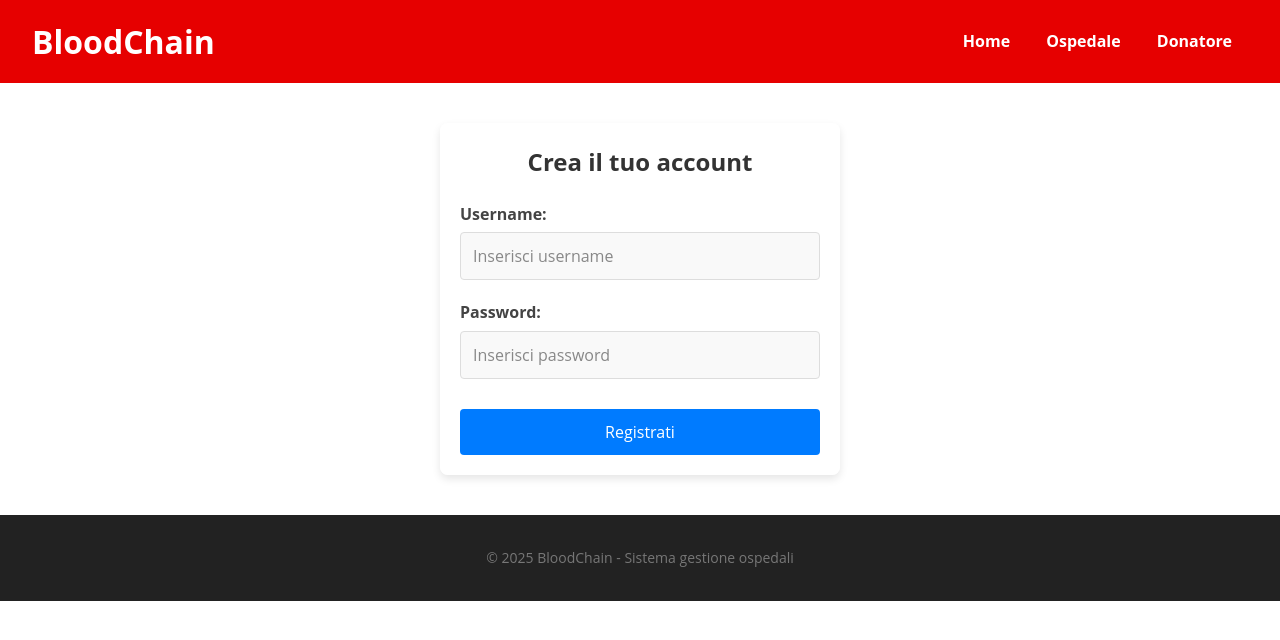
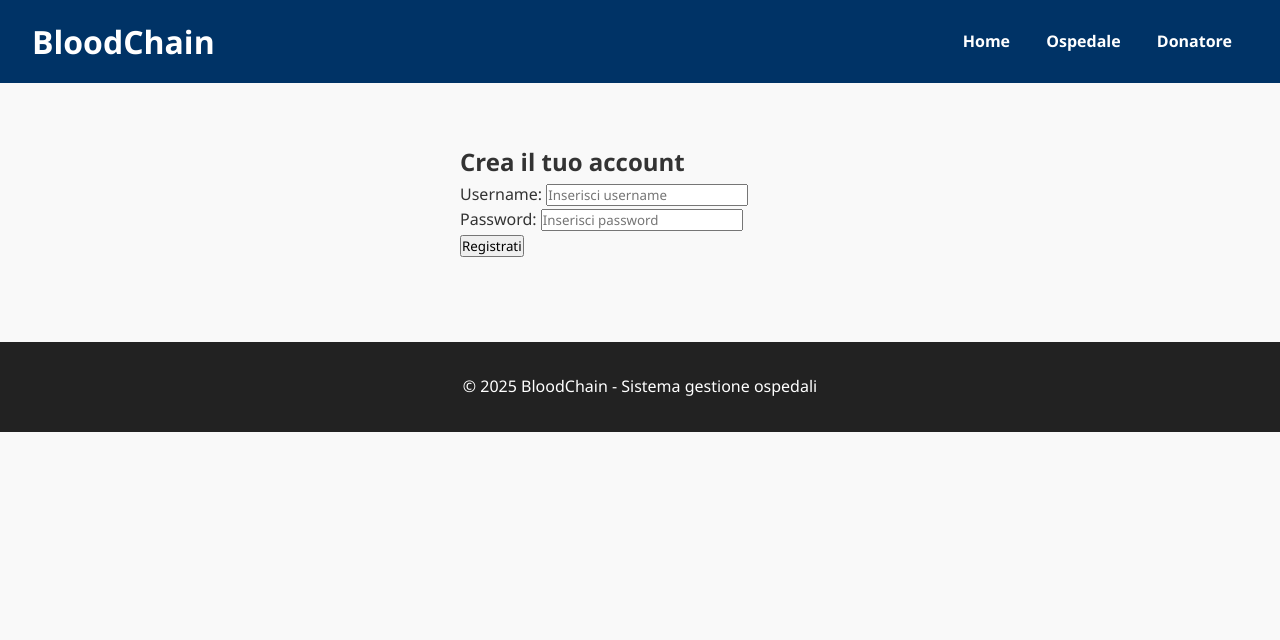
Before and after one commit to danielenglaro/BloodChain, a Flask app: page /loginOspedale in a window 1280 px wide. Shown: the top 640 px of the page. Run offline with Flask 3, Linux system fonts and the light colour scheme.

```diff
--- a/static/css/Stile.css
+++ b/static/css/Stile.css
@@ -1,21 +1,21 @@
-/* Stile Generale */
+/* Reset di base */
 * {
   margin: 0;
   padding: 0;
   box-sizing: border-box;
-    font-family: 'Open Sans', sans-serif;
+  font-family: 'Segoe UI', 'Open Sans', sans-serif;
 }
 
 body {
   line-height: 1.6;
   color: #333;
-    background-size: cover;
-    background-color: #fff;
+  background-color: #f9f9f9;
   overflow-x: hidden;
 }
 
+/* Header */
 header {
-    background-color: #e60000;
+  background-color: #003366;
   color: white;
   padding: 1rem 2rem;
   display: flex;
@@ -30,10 +30,14 @@
   color: white;
   margin: 0 1rem;
   text-decoration: none;
-    font-weight: bold;
+  font-weight: 600;
 }
 
-  /* Hero */
+header nav a:hover {
+  text-decoration: underline;
+}
+
+/* Hero Section */
 .hero {
   background: url('/sfondo2.png') no-repeat center center/cover;
   color: white;
@@ -285,75 +277,11 @@
   border: 1px solid #c3e6cb;
 }
 
-/* Styling per il form di registrazione */
+/* Form di registrazione */
 .registration-form {
   width: 100%;
   max-width: 400px;
   margin: 40px auto;
   padding: 20px;
-  background-color: rgba(255, 255, 255, 0.9);
-  border-radius: 8px;
-  box-shadow: 0 4px 8px rgba(0, 0, 0, 0.1);
-  text-align: center;
-}
-
-.registration-form h2 {
-  font-size: 24px;
-  margin-bottom: 20px;
-  color: #333;
-}
-
-.registration-form .form-group {
-  margin-bottom: 20px;
-  text-align: left;
-}
-
-.registration-form label {
-  display: block;
-  font-weight: bold;
-  color: #444;
-  margin-bottom: 5px;
-}
-
-.registration-form input {
-  width: 100%;
-  padding: 12px;
-  font-size: 16px;
-  border: 1px solid #ddd;
-  border-radius: 4px;
-  background-color: #f9f9f9;
-  box-sizing: border-box;
-}
-
-.registration-form input:focus {
-  outline: none;
-  border-color: #007bff;
-  background-color: #f1f1f1;
-}
-
-.registration-form button {
-  width: 100%;
-  padding: 12px;
-  background-color: #007bff;
-  color: white;
-  font-size: 16px;
-  border: none;
-  border-radius: 4px;
-  cursor: pointer;
-  margin-top: 10px;
-}
-
-.registration-form button:hover {
-  background-color: #0056b3;
-}
-
-.registration-form .form-group input::placeholder {
-  color: #888;
-}
-
-footer {
-  text-align: center;
-  margin-top: 40px;
-  font-size: 14px;
-  color: #777;
-}
+  background-color: rgba
+::contentReference[oaicite:2]{index=2}
```
Also changed, not shown: other parts of static/css/Stile.css (+17 -29 lines), README.md. Lines whose indentation alone changed are shown as unchanged.
